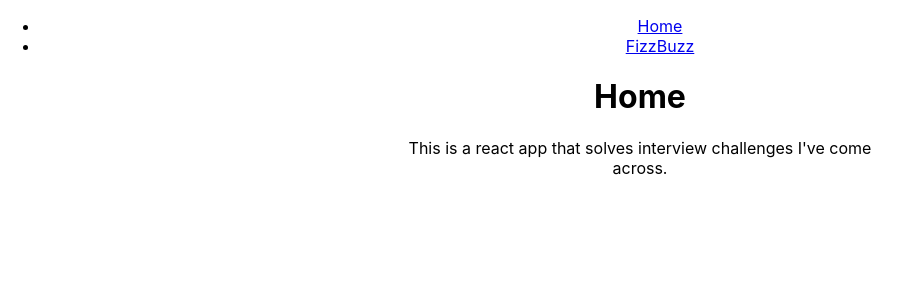
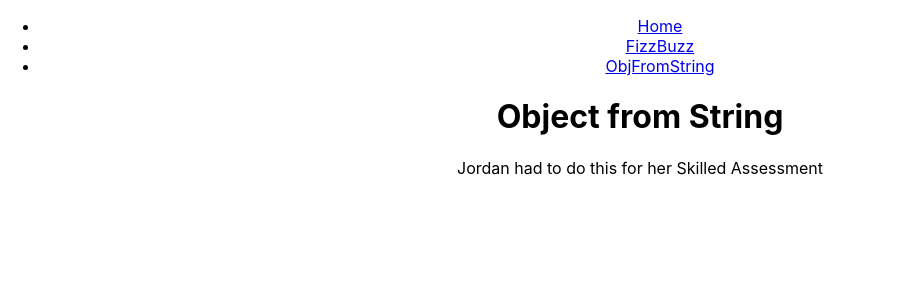
Before and after one commit to MMcClure11/practice-constructor.io, a React (Create React App) app: page /objfromstring in a window 1280 px wide. Shown: the top 300 px of the page, without its empty margins (0-911 px from the left). Built offline with nearby package versions, Linux system fonts and the light colour scheme.

Commit message:
Add component for ObjFromString

```diff
--- a/src/App.js
+++ b/src/App.js
@@ -3,6 +3,7 @@ import './App.css';
 
 import Home from './components/Home'
 import FizzBuzz from './components/FizzBuzz'
+import ObjFromString from './components/ObjFromString';
 
 const App = () => {
   return (
@@ -16,11 +17,15 @@ const App = () => {
             <li>
               <Link to='/fizzbuzz'>FizzBuzz</Link>
             </li>
+            <li>
+              <Link to='/objfromstring'>ObjFromString</Link>
+            </li>
           </ul>
         </nav>
 
         <Switch>
           <Route path='/fizzbuzz'><FizzBuzz /></Route>
+          <Route path='/objfromstring'><ObjFromString /></Route>
           <Route path='/'><Home /></Route>
         </Switch>
       </div>
--- /dev/null
+++ b/src/components/ObjFromString.js
@@ -0,0 +1,12 @@
+import React from 'react'
+
+const ObjFromString = () => {
+  return (
+    <div>
+      <h1>Object from String</h1>
+      <p>Jordan had to do this for her Skilled Assessment</p>
+    </div>
+  )
+}
+
+export default ObjFromString
```
Also changed, not shown: 1 other file (tests, documents, lock files or other folders).
